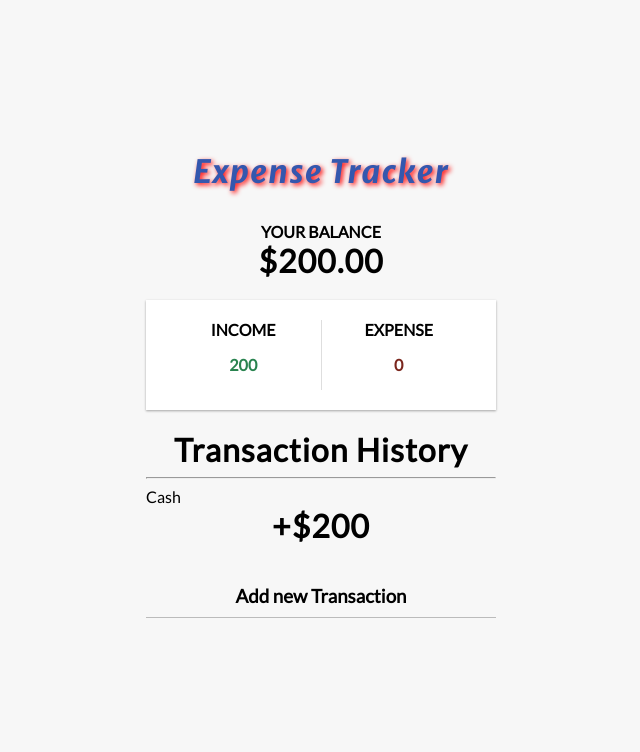
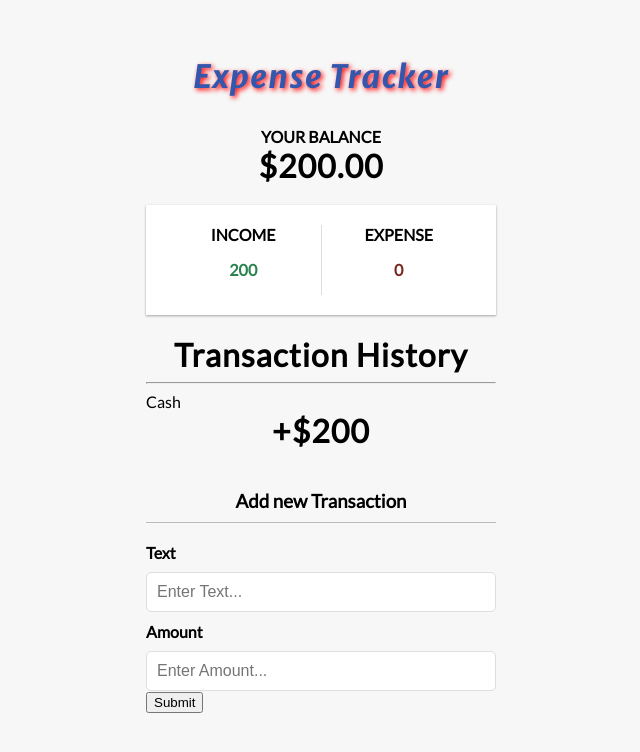
Before and after one commit to HamzaAhmedSheikh/ts-expense-tracker-with-pwa, a React (Create React App) app: page / in a window 1280 px wide. Shown: the top 752 px of the page, without its empty margins (319-959 px from the left). Built offline with nearby package versions, Linux system fonts and the light colour scheme.

Commit message:
add material ui in expense tracker and expense tracker not complete.

```diff
--- a/package.json
+++ b/package.json
@@ -3,6 +3,8 @@
   "version": "0.1.0",
   "private": true,
   "dependencies": {
+    "@material-ui/core": "^4.11.0",
+    "@material-ui/icons": "^4.9.1",
     "@testing-library/jest-dom": "^4.2.4",
     "@testing-library/react": "^9.5.0",
     "@testing-library/user-event": "^7.2.1",
--- a/src/Types/Types.tsx
+++ b/src/Types/Types.tsx
@@ -29,6 +29,10 @@ export type initialStateType = {
     trans: { id: number; text: string; amount: number };
   };
 
+  export type expenseTrackerErrorType = {
+    textError: string;
+    AmountError: string;
+  };
 
 
 
--- a/src/components/AddTransaction.tsx
+++ b/src/components/AddTransaction.tsx
@@ -1,40 +1,86 @@
-import React from 'react';
+import React, { useState, useContext } from 'react';
+
+import { TransactionContext } from '../context/GlobalState';
+import { expenseTrackerErrorType } from '../Types/Types';
 
 
 
 export const AddTransaction = () => {
 
+    const [text, setText] = useState<string>('');
+    const [amount, setAmount] = useState<number>(0);
+    const [error, setError] = useState<expenseTrackerErrorType>({
+      textError: "",
+      AmountError: "",
+    });
+
+    const { addTransaction } = useContext(TransactionContext);
+
+    const OnSubmit = (e: { preventDefault: () => void }) => {
+      e.preventDefault();
+      if (text === "") {
+        setError({ ...error, textError: "block" });
+        return false;
+      }
+      if (amount === 0) {
+        setError({ ...error, AmountError: "block" });
+        return false;
+      } else {
+        const newTransAdd = {
+          id: Math.floor(Math.random() * 1000),
+          text,
+          amount: +amount,
+          //   amount: amount,  text and amount both methods are same things
+        };
+        setText("");
+        setAmount(0);
+        addTransaction(newTransAdd);
+      }
+    };
 
 
-    // const [text, setText] = useState('');
-    // const [amount, setAmount] = useState(0);
 
     return (
-      <>
+      <div className=" w-6/12 mx-auto mt-6 max-w-sm">
         <h3> Add new Transaction </h3>
 
-       {/* <form>
+         <form onSubmit={OnSubmit}>
          <div className='form-control'>
           <label htmlFor='text'> Text </label>
-            <input type='text'
+            <input
+              type="text"
+              placeholder="Enter Text..."
               value={text}
-                   onChange={(e) => setText(e.target.value)}
-                   placeholder="Enter text..." />
+              onChange={(e) => {
+                setText(String(e.target.value));
+              }}
+
+            />
+
         </div>
 
         <div className='form-control'>
-            <label htmlFor='amount'>
-              Amount <br /> (negative - expense, positive - income)
-            </label>
+          <label htmlFor='amount'> Amount </label>
+            <input
+              type="number"
+              className="w-full rounded-sm py-1 px-2 outline-none"
+              placeholder="Enter Amount..."
+              value={amount === 0 ? "" : amount}
+              onChange={(e) => {
+                setAmount(Number(e.target.value));
+              }}
 
-            <input type='number'
-                   value={amount}
-                  //  onChange={(e) => setAmount(e.target.value)}
-                   placeholder="Enter text..." />
+            />
+
         </div>
 
-            <button className="btn"> Add Transaction </button>
-          </form>             */}
-      </>
-    )
-}
+        <div className="block">
+          <input
+            className={`my-3 px-6 py-2 bg-blue-600 text-white w-full rounded-md ouline:none cursor-pointer focus:outline-none `}
+            type="Submit"
+          />
+        </div>
+      </form>
+    </div>
+  );
+};
```
Also changed, not shown: 1 other file (tests, documents, lock files or other folders). Lines whose indentation alone changed are shown as unchanged.
